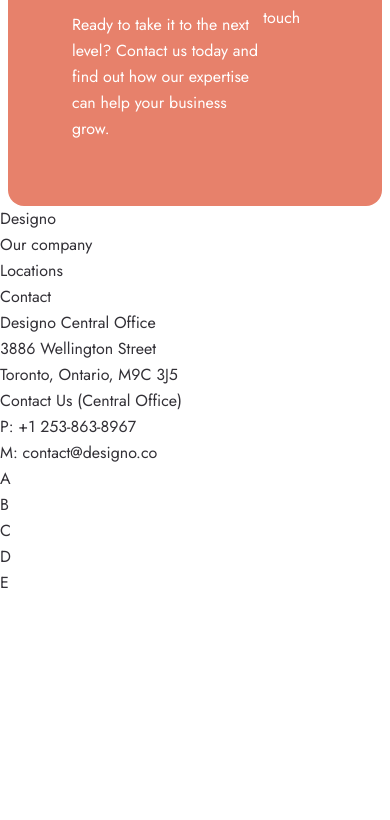
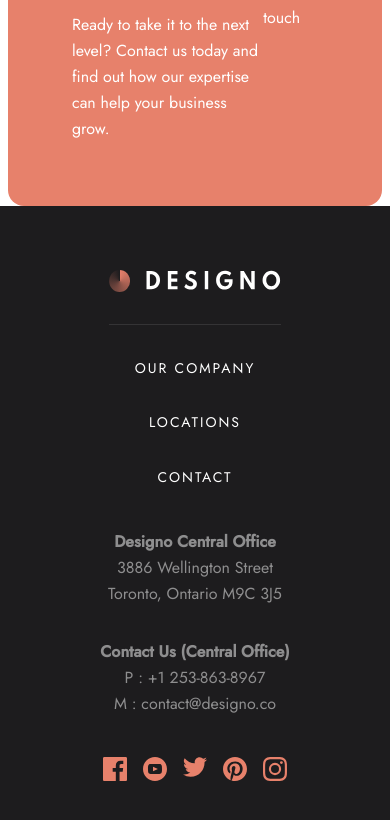
Before and after one commit to ngiles1/designo, a Next.js app: page / in a window 390 px wide. Shown: the part 2518-3338 px from the top of the page. Before the commit the page ends 3114 px from the top, so only its background shows below. Built offline with nearby package versions, Linux system fonts and the light colour scheme.

Commit message:
Build out app footer with responsive layout per Figma
Implement logo/nav row, divider, and address/contact/social sections
with mobile stacked-centered layout collapsing to a row layout at sm+.
Add a white footer wordmark (logo-light.svg) exported from Figma.

```diff
--- a/src/app/_components/app-footer.tsx
+++ b/src/app/_components/app-footer.tsx
@@ -1,44 +1,111 @@
 import Link from "next/link";
+import clsx from "clsx";
+
+const socialLinks = [
+  { name: "Facebook", icon: "/assets/shared/desktop/icon-facebook.svg" },
+  { name: "Youtube", icon: "/assets/shared/desktop/icon-youtube.svg" },
+  { name: "Twitter", icon: "/assets/shared/desktop/icon-twitter.svg" },
+  { name: "Pinterest", icon: "/assets/shared/desktop/icon-pinterest.svg" },
+  { name: "Instagram", icon: "/assets/shared/desktop/icon-instagram.svg" },
+];
 
 export default function AppFooter() {
   return (
-    <footer>
-      <div>
-        <div>Designo</div>
-        <nav>
-          <ul>
-            <li><Link href="/">Our company</Link></li>
-            <li><Link href="/">Locations</Link></li>
-            <li><Link href="/">Contact</Link></li>
+    <footer className="bg-black text-white">
+      <div className="container mx-auto px-2 py-16 flex flex-col items-center gap-10 sm:gap-8">
+        <div
+          className={clsx(
+            "flex",
+            "flex-col",
+            "items-center",
+            "gap-8",
+            "sm:w-full",
+            "sm:flex-row",
+            "sm:items-center",
+            "sm:justify-between",
+          )}
+        >
+          <Link href="/" className="order-1">
+            <img
+              src="/assets/shared/desktop/logo-light.svg"
+              alt="Designo"
+              width="196"
+              height="24"
+              className="w-[172px] sm:w-[196px]"
+            />
+          </Link>
+
+          <div className="order-2 h-px w-full bg-white/10 sm:hidden" />
+
+          <nav className="order-3 sm:order-2">
+            <ul
+              className={clsx(
+                "flex",
+                "flex-col",
+                "items-center",
+                "gap-8",
+                "text-[14px]",
+                "uppercase",
+                "tracking-[2px]",
+                "sm:flex-row",
+              )}
+            >
+              <li className="hover:text-peach">
+                <Link href="/about">Our company</Link>
+              </li>
+              <li className="hover:text-peach">
+                <Link href="/locations">Locations</Link>
+              </li>
+              <li className="hover:text-peach">
+                <Link href="/contact">Contact</Link>
+              </li>
             </ul>
           </nav>
         </div>
 
-      <div>
-        <div>
-          <div>
-            <div>Designo Central Office</div>
-            <div>3886 Wellington Street</div>
-            <div>Toronto, Ontario, M9C 3J5</div>
+        <div className="hidden h-px w-full bg-white/10 sm:block" />
+
+        <div
+          className={clsx(
+            "flex",
+            "flex-col",
+            "items-center",
+            "gap-10",
+            "text-center",
+            "sm:w-full",
+            "sm:flex-row",
+            "sm:items-start",
+            "sm:justify-between",
+            "sm:text-left",
+          )}
+        >
+          <div className="flex flex-col items-center gap-8 sm:flex-row sm:items-start">
+            <div className="text-white/50 leading-[26px]">
+              <span className="font-bold">Designo Central Office</span>
+              <br />
+              3886 Wellington Street
+              <br />
+              Toronto, Ontario M9C 3J5
             </div>
 
-          <div>
-            <div>Contact Us (Central Office)</div>
-            <div>P: +1 253-863-8967</div>
-            <div>M: contact@designo.co</div>
+            <div className="text-white/50 leading-[26px]">
+              <span className="font-bold">Contact Us (Central Office)</span>
+              <br />
+              P : +1 253-863-8967
+              <br />
+              M : contact@designo.co
             </div>
           </div>
 
-        <div>
-          <nav>
-            <ul>
-              <li><a href="/">A</a></li>
-              <li><a href="/">B</a></li>
-              <li><a href="/">C</a></li>
-              <li><a href="/">D</a></li>
-              <li><a href="/">E</a></li>
+          <ul className="flex gap-4">
+            {socialLinks.map(({ name, icon }) => (
+              <li key={name}>
+                <a href="/" aria-label={name} className="hover:opacity-70">
+                  <img src={icon} alt="" width="24" height="24" />
+                </a>
+              </li>
+            ))}
           </ul>
-          </nav>
         </div>
       </div>
     </footer>
```
Also changed, not shown: public/assets/shared/desktop/logo-light.svg (added). Lines whose indentation alone changed are shown as unchanged.
